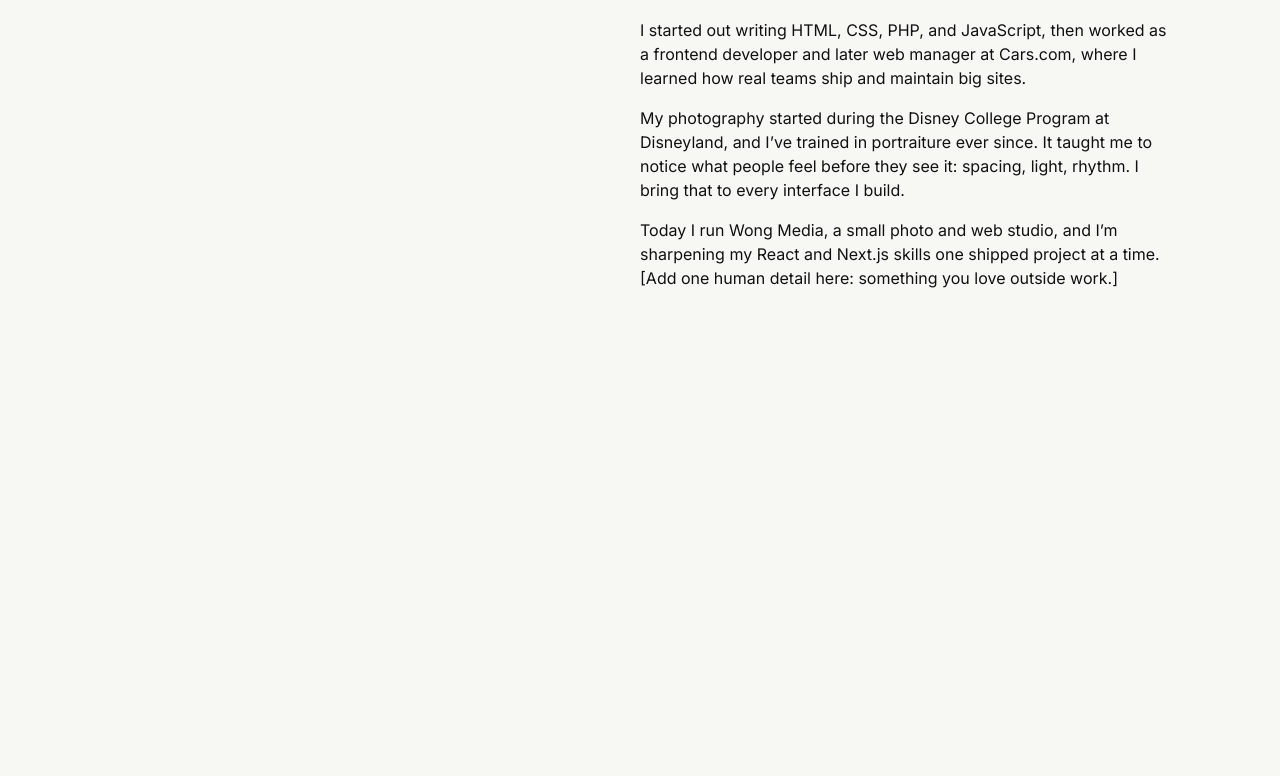
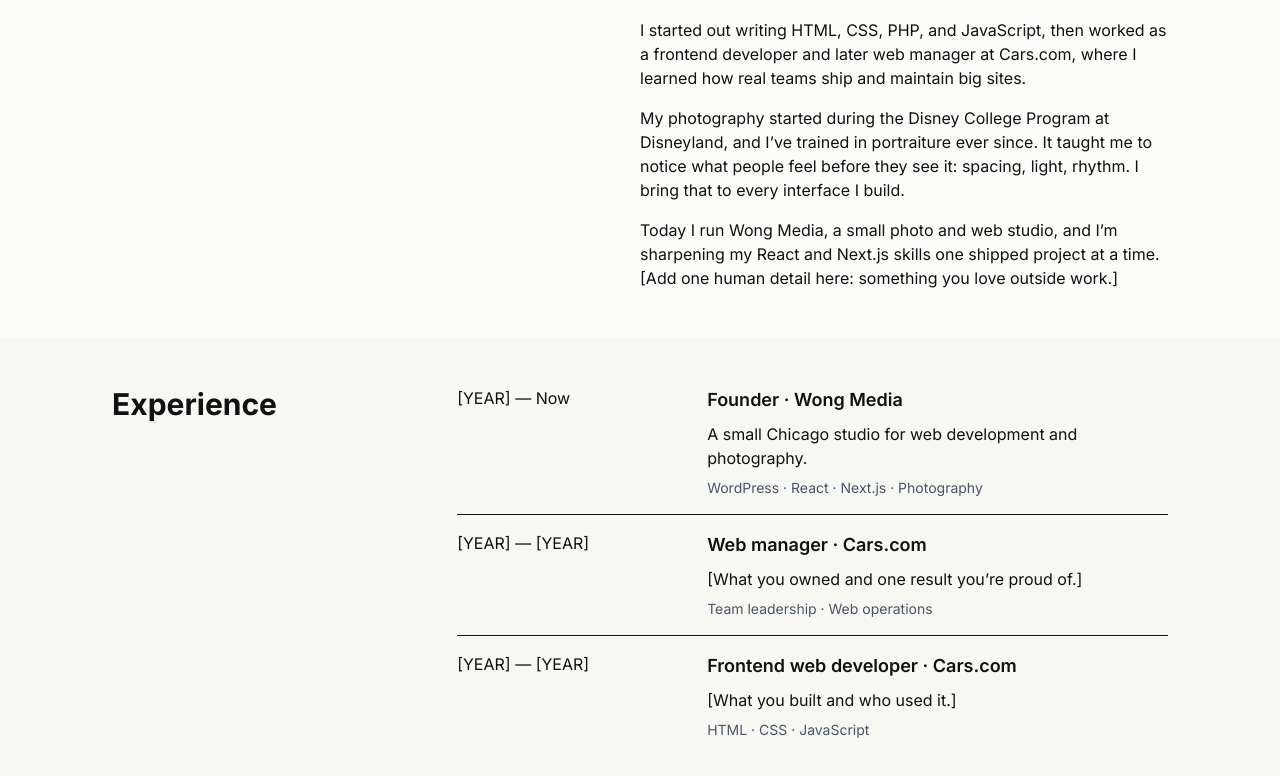
Before and after one commit to nlwong168/natewong.dev, a Next.js app: page /about in a window 1280 px wide. Shown: the part 614-1390 px from the top of the page. Before the commit the page ends 952 px from the top, so only its background shows below. Built offline with nearby package versions, Linux system fonts and the light colour scheme.

Commit message:
Created about Experience component

```diff
--- a/app/about/page.tsx
+++ b/app/about/page.tsx
@@ -1,11 +1,13 @@
 import AboutHero from "@/app/components/about/aboutHero";
 import AboutStory from "../components/about/aboutStory";
+import AboutExperience from "../components/about/aboutExperience";
 
 export default function About() {
   return (
     <main>
       <AboutHero />
       <AboutStory />
+      <AboutExperience />
     </main>
   );
 }
--- /dev/null
+++ b/app/components/about/aboutExperience.tsx
@@ -0,0 +1,68 @@
+/**
+ * Experience timeline on the About page.
+ * One row per job from the `experience` array, newest first.
+ */
+
+import Container from "@/app/components/container";
+
+export default function AboutExperience() {
+    return (
+        <section className="py-6 md:py-12">
+            <Container>
+
+                {/* start of experience section */}
+                <div className="flex flex-col md:flex-row">
+
+                    {/* Header of experience section */}
+                    <h2 className="text-3xl font-bold mb-4 md:w-1/3">Experience</h2>
+
+
+                    {/* Container of experience array mapping */}
+                    <div className="md:1-2/3">
+                        <ul>
+
+                        {/* start of experience array mapping */}
+                        {experience.map((job) => (
+                            <li key={job.role} className=" mb-4 pb-4 border-b border-grey-300 last:border-b-0">
+
+                                {/* start of experience item container*/}
+                                <div className="flex">
+                                    <p className="min-w-[150px] lg:min-w-[250px]">{job.dates}</p>
+                                    <div>
+                                        <h4 className="text-lg font-semibold mb-2">{job.role}</h4>
+                                        <p className="mb-2">{job.description}</p>
+                                        <p className="text-sm text-gray-600">{job.tags}</p>
+                                    </div>
+                                </div>
+                            </li>
+                        ))}
+                        </ul>
+                    </div>
+                </div>
+            </Container>
+        </section>
+    );
+}
+
+// Experience Array
+const experience = [
+  {
+    dates: "[YEAR] — Now",
+    role: "Founder · Wong Media",
+    description:
+      "A small Chicago studio for web development and photography.",
+    tags: "WordPress · React · Next.js · Photography",
+  },
+  {
+    dates: "[YEAR] — [YEAR]",
+    role: "Web manager · Cars.com",
+    description: "[What you owned and one result you’re proud of.]",
+    tags: "Team leadership · Web operations",
+  },
+  {
+    dates: "[YEAR] — [YEAR]",
+    role: "Frontend web developer · Cars.com",
+    description: "[What you built and who used it.]",
+    tags: "HTML · CSS · JavaScript",
+  },
+];
--- a/app/components/about/aboutStory.tsx
+++ b/app/components/about/aboutStory.tsx
@@ -2,7 +2,7 @@ import Container from "@/app/components/container";
 
 export default function AboutStory() {
   return (
-    <section className="py-6 md:py-12">
+    <section className="py-6 bg-surface md:py-12">
       <Container>
         <div className="flex flex-col md:flex-row">
           <h2 className="text-3xl font-bold mb-4 md:w-1/2">My Story</h2>
```
